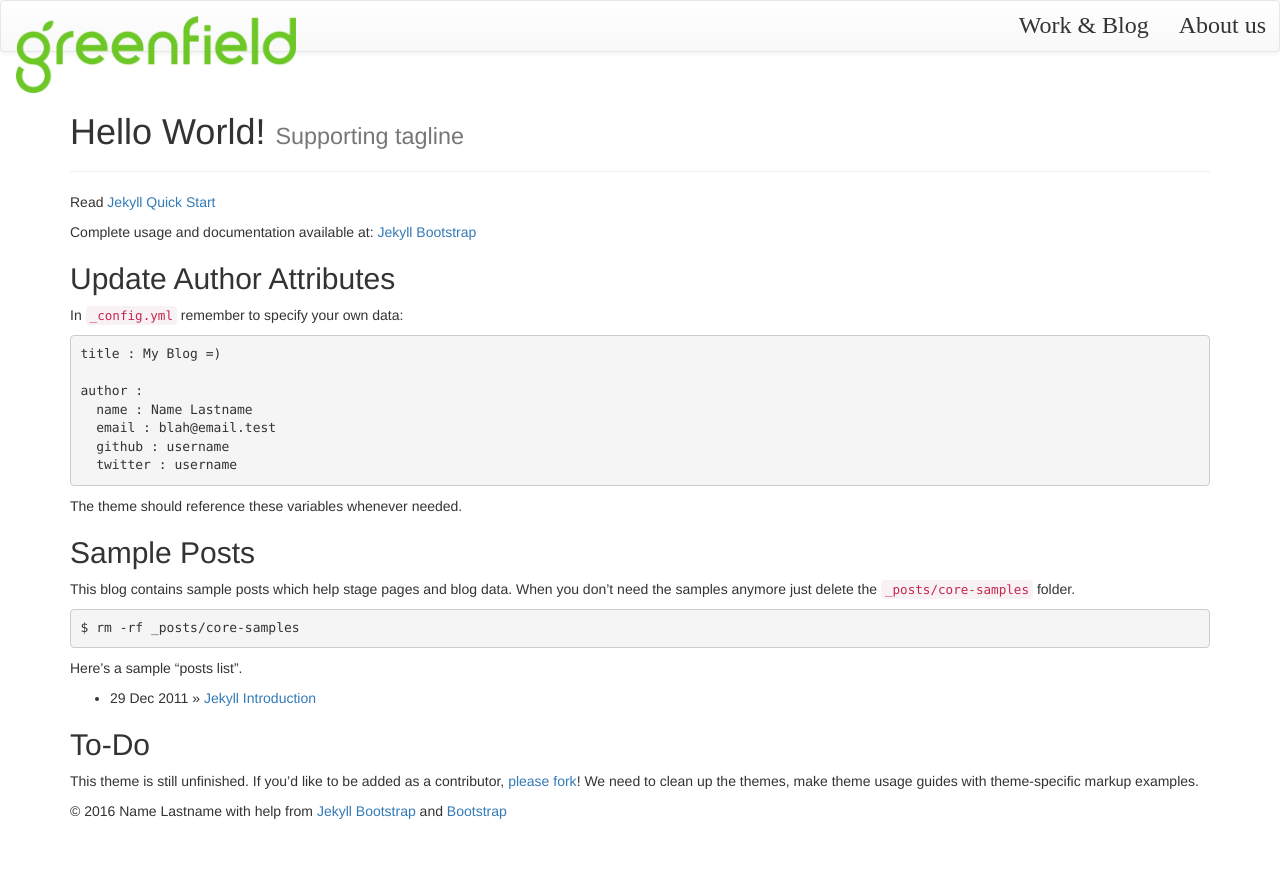
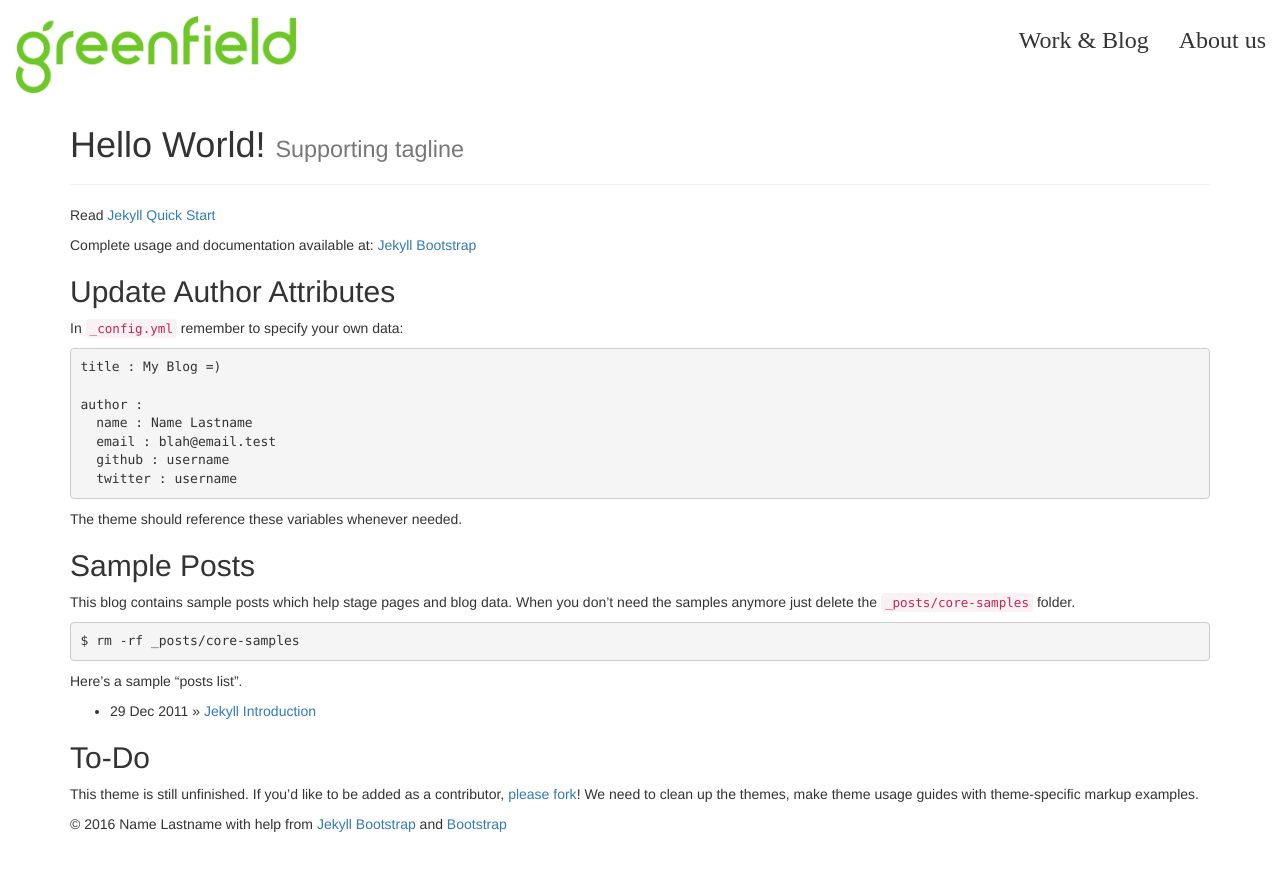
Before and after one commit to greenfieldhq/greenfieldhq.github.io, a Jekyll site: the page built from index.md, in a window 1280 px wide. Shown: the top 871 px of the page. Built offline with Jekyll 4.4.1, drawn with Linux system fonts in a browser that asks for light colours; nearby versions of some CDN libraries; some web fonts are replaced; library files that are not in the unit come from our copies.

Commit message:
Proximo nav links

```diff
--- a/assets/css/greenfield.scss
+++ b/assets/css/greenfield.scss
@@ -19,7 +19,16 @@
 
 .navbar {
   button {
-    font-family: 'Celias Bold';
+    font-family: 'Proxima Nova Semibold';
     font-size: 24px;
+    margin-top: 15px;
   }
 }
+
+.navbar-default {
+  background-color: #FFF;
+  border-color: #FFF;
+  background-image: none;
+  -webkit-box-shadow: none;
+  box-shadow: none;
+}
```
